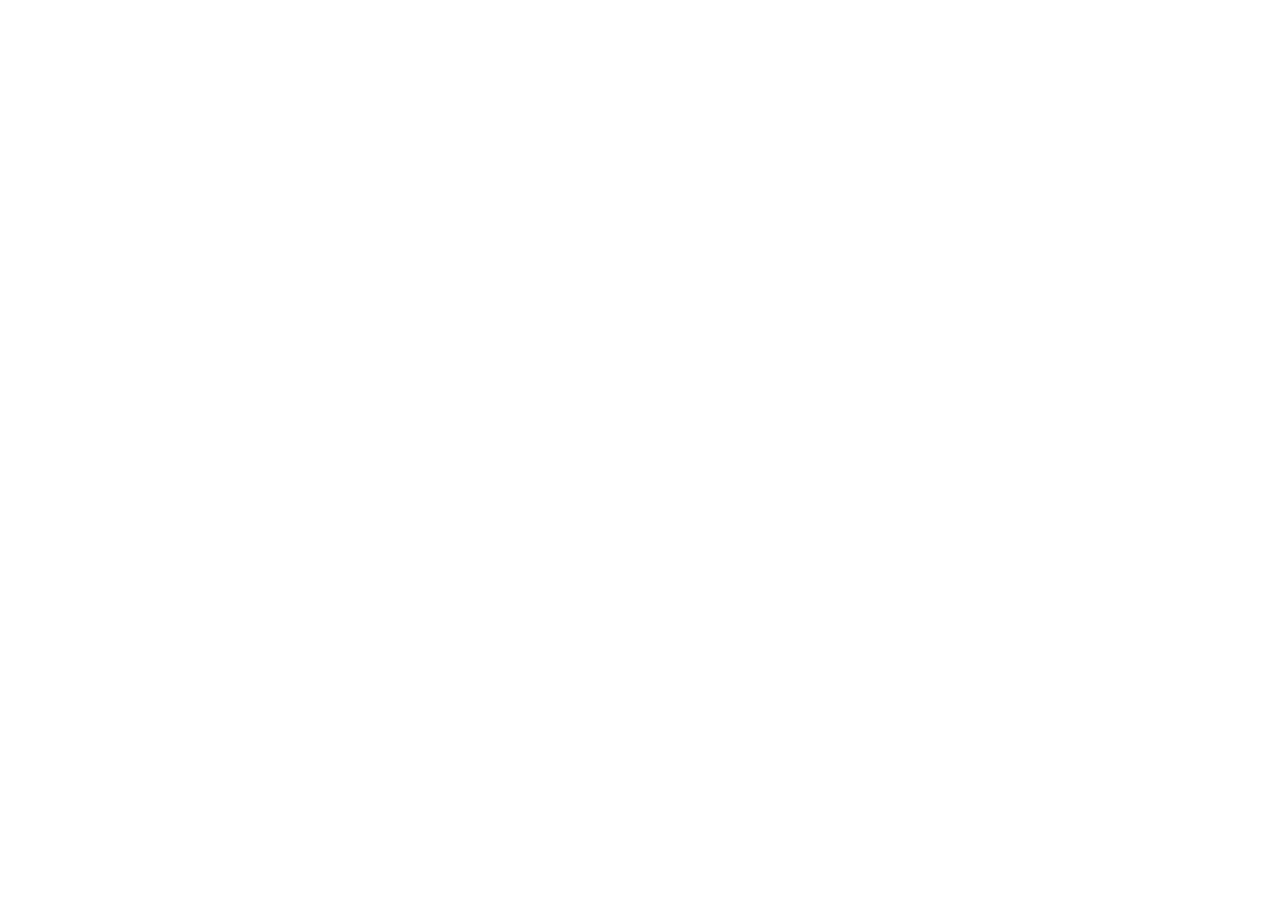
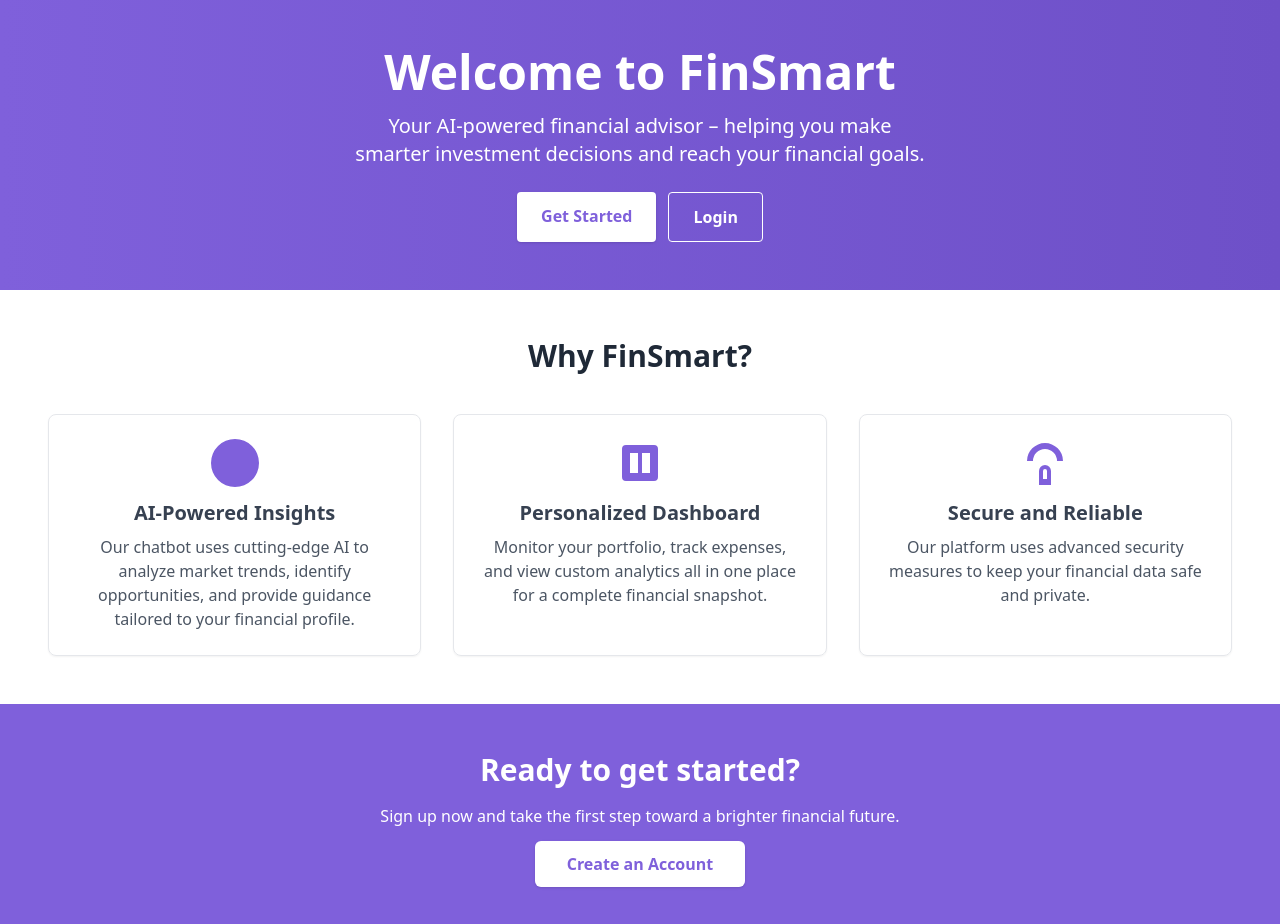
Before and after one commit to Faheem219/Financial-AI-Chatbot, a React (Vite) app in the folder Frontend/: page /landingpage in a window 1280 px wide. Before the commit this address had no page. Before the commit the page ends 800 px from the top, so only its background shows below. Built offline with nearby package versions, Linux system fonts and the light colour scheme.

Commit message:
ui fixes

```diff
--- a/Frontend/src/App.jsx
+++ b/Frontend/src/App.jsx
@@ -8,6 +8,7 @@ import Dashboard from './Pages/Dashboard';
 import Chatbot from './Pages/Chatbot';
 import Auth from './Pages/Auth';
 import EditDetails from './Pages/EditDetails';
+import Landingpage from './Pages/Landingpage';
 
 function App() {
   return (
@@ -22,6 +23,7 @@ function App() {
           <Route path="/dashboard" element={<Dashboard />} />
           <Route path="/chatbot" element={<Chatbot />} />
           <Route path="/edit-details" element={<EditDetails />} />
+          <Route path="/landingpage" element={<Landingpage />} />
         </Routes>
       </Router>
     </AuthProvider>
--- a/Frontend/src/Pages/Dashboard.jsx
+++ b/Frontend/src/Pages/Dashboard.jsx
@@ -2,7 +2,8 @@
 import React, { useContext, useState, useEffect } from 'react';
 import { Link, useNavigate } from 'react-router-dom';
 import { AuthContext } from '../context/AuthContext';
-import Switch from './Switch';
+import Switch from './components/Switch';
+import LogButton from './components/LogoutButton';
 
 const Dashboard = () => {
   const { user, logout } = useContext(AuthContext);
@@ -51,12 +52,12 @@ const Dashboard = () => {
 
         {/* Right Side - Logout */}
         <div>
-          <button
+          <LogButton
             onClick={handleLogout}
             className="bg-red-500 text-white px-4 py-2 rounded hover:bg-red-600 transition-colors"
           >
             Logout
-          </button>
+          </LogButton>
         </div>
       </header>
 
--- /dev/null
+++ b/Frontend/src/Pages/Landingpage.jsx
@@ -0,0 +1,127 @@
+// /src/Pages/Landing.jsx
+import React from 'react';
+import { Link } from 'react-router-dom';
+
+const Landing = () => {
+    return (
+        <div className="min-h-screen bg-white flex flex-col">
+            {/* Hero Section */}
+            <header className="relative w-full bg-gradient-to-r from-[rgb(127,96,219)] to-[#6e50c8] text-white">
+                <div className="container mx-auto py-12 px-6 md:px-12 flex flex-col items-center">
+                    <h1 className="text-4xl md:text-5xl font-bold mb-4">
+                        Welcome to FinSmart
+                    </h1>
+                    <p className="text-lg md:text-xl mb-6 text-center max-w-xl">
+                        Your AI-powered financial advisor – helping you make smarter investment decisions and reach your financial goals.
+                    </p>
+                    <div className="flex space-x-3">
+                        <Link
+                            to="/auth/signup"
+                            className="bg-white text-[rgb(127,96,219)] px-6 py-3 rounded shadow hover:bg-gray-50 font-semibold transition-colors"
+                        >
+                            Get Started
+                        </Link>
+                        <Link
+                            to="/auth/login"
+                            className="border border-white text-white px-6 py-3 rounded hover:bg-white hover:text-[rgb(127,96,219)] transition-colors font-semibold"
+                        >
+                            Login
+                        </Link>
+                    </div>
+                </div>
+            </header>
+
+            {/* Features Section */}
+            <main className="flex-grow container mx-auto px-6 md:px-12 py-12">
+                <h2 className="text-3xl font-bold text-center mb-10 text-gray-800">
+                    Why FinSmart?
+                </h2>
+                <div className="grid gap-8 md:grid-cols-3">
+                    {/* Feature 1 */}
+                    <div className="p-6 border rounded-lg shadow-sm hover:shadow-md transition-shadow">
+                        <div className="mb-3 text-[rgb(127,96,219)]">
+                            {/* Example icon */}
+                            <svg
+                                className="w-12 h-12 mx-auto"
+                                fill="currentColor"
+                                viewBox="0 0 24 24"
+                            >
+                                <path d="M12,0A12,12,0,1,0,24,12,12.01309,12.01309,0,0,0,12,0ZM7,11v2h4v5h2V13h4V11H13V6H11v5Z" />
+                            </svg>
+                        </div>
+                        <h3 className="text-xl font-semibold text-gray-700 mb-2 text-center">
+                            AI-Powered Insights
+                        </h3>
+                        <p className="text-gray-600 text-center">
+                            Our chatbot uses cutting-edge AI to analyze market trends,
+                            identify opportunities, and provide guidance tailored to your
+                            financial profile.
+                        </p>
+                    </div>
+
+                    {/* Feature 2 */}
+                    <div className="p-6 border rounded-lg shadow-sm hover:shadow-md transition-shadow">
+                        <div className="mb-3 text-[rgb(127,96,219)]">
+                            <svg
+                                className="w-12 h-12 mx-auto"
+                                fill="currentColor"
+                                viewBox="0 0 24 24"
+                            >
+                                <path d="M19,3H5A2.00229,2.00229,0,0,0,3,5V19a2.00229,2.00229,0,0,0,2,2H19a2.00229,2.00229,0,0,0,2-2V5A2.00229,2.00229,0,0,0,19,3Zm-8,14H7V7h4Zm6,0H13V7h4Z" />
+                            </svg>
+                        </div>
+                        <h3 className="text-xl font-semibold text-gray-700 mb-2 text-center">
+                            Personalized Dashboard
+                        </h3>
+                        <p className="text-gray-600 text-center">
+                            Monitor your portfolio, track expenses, and view custom analytics
+                            all in one place for a complete financial snapshot.
+                        </p>
+                    </div>
+
+                    {/* Feature 3 */}
+                    <div className="p-6 border rounded-lg shadow-sm hover:shadow-md transition-shadow">
+                        <div className="mb-3 text-[rgb(127,96,219)]">
+                            <svg
+                                className="w-12 h-12 mx-auto"
+                                fill="currentColor"
+                                viewBox="0 0 24 24"
+                            >
+                                <path d="M21,11h-3a6,6,0,0,0-12,0H3a9,9,0,0,1,18,0Z" />
+                                <path d="M12,13a3.00328,3.00328,0,0,0-3,3v5H9v2h6V21h0V16A3.00328,3.00328,0,0,0,12,13Zm1,7h-2V16a1,1,0,0,1,2,0Z" />
+                            </svg>
+                        </div>
+                        <h3 className="text-xl font-semibold text-gray-700 mb-2 text-center">
+                            Secure and Reliable
+                        </h3>
+                        <p className="text-gray-600 text-center">
+                            Our platform uses advanced security measures to keep your
+                            financial data safe and private.
+                        </p>
+                    </div>
+                </div>
+            </main>
+
+            {/* Call to Action */}
+            <section className="bg-[rgb(127,96,219)] py-12">
+                <div className="container mx-auto px-6 md:px-12 text-center">
+                    <h2 className="text-2xl md:text-3xl font-semibold text-white mb-4">
+                        Ready to get started?
+                    </h2>
+                    <p className="text-white max-w-xl mx-auto mb-6">
+                        Sign up now and take the first step toward a brighter financial
+                        future.
+                    </p>
+                    <Link
+                        to="/auth/signup"
+                        className="bg-white text-[rgb(127,96,219)] px-8 py-3 rounded-md shadow hover:bg-gray-100 transition-colors font-semibold"
+                    >
+                        Create an Account
+                    </Link>
+                </div>
+            </section>
+        </div>
+    );
+};
+
+export default Landing;
--- /dev/null
+++ b/Frontend/src/Pages/components/LogoutButton.jsx
@@ -0,0 +1,87 @@
+import React from 'react';
+import styled from 'styled-components';
+
+const LogButton = ({ onClick, className }) => {
+    return (
+        <StyledWrapper>
+            <button className={`Btn ${className}`} onClick={onClick}>
+                <div className="sign">
+                    <svg viewBox="0 0 512 512">
+                        <path d="M377.9 105.9L500.7 228.7c7.2 7.2 11.3 17.1 11.3 27.3s-4.1 20.1-11.3 27.3L377.9 406.1c-6.4 6.4-15 9.9-24 9.9c-18.7 0-33.9-15.2-33.9-33.9l0-62.1-128 0c-17.7 0-32-14.3-32-32l0-64c0-17.7 14.3-32 32-32l128 0 0-62.1c0-18.7 15.2-33.9 33.9-33.9c9 0 17.6 3.6 24 9.9zM160 96L96 96c-17.7 0-32 14.3-32 32l0 256c0 17.7 14.3 32 32 32l64 0c17.7 0 32 14.3 32 32s-14.3 32-32 32l-64 0c-53 0-96-43-96-96L0 128C0 75 43 32 96 32l64 0c17.7 0 32 14.3 32 32s-14.3 32-32 32z" />
+                    </svg>
+                </div>
+                <div className="text">Logout</div>
+            </button>
+        </StyledWrapper>
+    );
+};
+
+const StyledWrapper = styled.div`
+  .Btn {
+    display: flex;
+    align-items: center;
+    justify-content: flex-start;
+    width: 45px;
+    height: 45px;
+    border: none;
+    border-radius: 50%;
+    cursor: pointer;
+    position: relative;
+    overflow: hidden;
+    transition-duration: .3s;
+    box-shadow: 2px 2px 10px rgba(0, 0, 0, 0.199);
+    background-color: rgb(255, 65, 65);
+  }
+
+  .sign {
+    width: 100%;
+    transition-duration: .3s;
+    display: flex;
+    align-items: center;
+    justify-content: center;
+  }
+
+  .sign svg {
+    width: 17px;
+  }
+
+  .sign svg path {
+    fill: white;
+  }
+
+  .text {
+    position: absolute;
+    right: 0%;
+    width: 0%;
+    opacity: 0;
+    color: white;
+    font-size: 1.2em;
+    font-weight: 600;
+    transition-duration: .3s;
+  }
+
+  .Btn:hover {
+    width: 125px;
+    border-radius: 40px;
+    transition-duration: .3s;
+  }
+
+  .Btn:hover .sign {
+    width: 30%;
+    transition-duration: .3s;
+    padding-left: 20px;
+  }
+
+  .Btn:hover .text {
+    opacity: 1;
+    width: 70%;
+    transition-duration: .3s;
+    padding-right: 10px;
+  }
+
+  .Btn:active {
+    transform: translate(2px ,2px);
+  }
+`;
+
+export default LogButton;
```
Also changed, not shown: Frontend/src/Pages/Login.jsx (indentation only), Frontend/src/Pages/components/Switch.jsx (renamed from Frontend/src/Pages/Switch.jsx).
